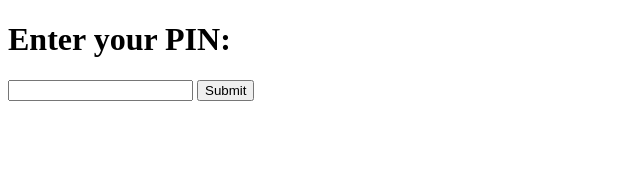
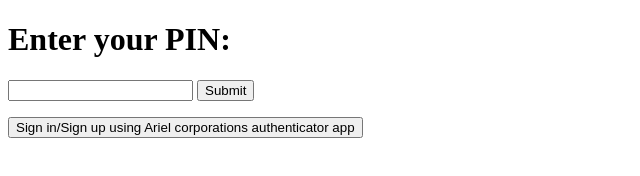
Before and after one commit to arielthegeek/ariel-site, a plain HTML site: page index.html in a window 1280 px wide. Shown: the whole page, without its empty margins (0-640 px from the left). Drawn offline with Linux system fonts and the light colour scheme.

Commit message:
Update index.html

```diff
--- a/index.html
+++ b/index.html
@@ -11,6 +11,11 @@
     <button type="submit">Submit</button>
   </form>
   <p id="message"></p>
+
+  <a href="login.html">
+    <button type="button">Sign in/Sign up using Ariel corporations authenticator app</button>
+  </a>
+
 
   <script>
     const form = document.getElementById('pinForm');
```
